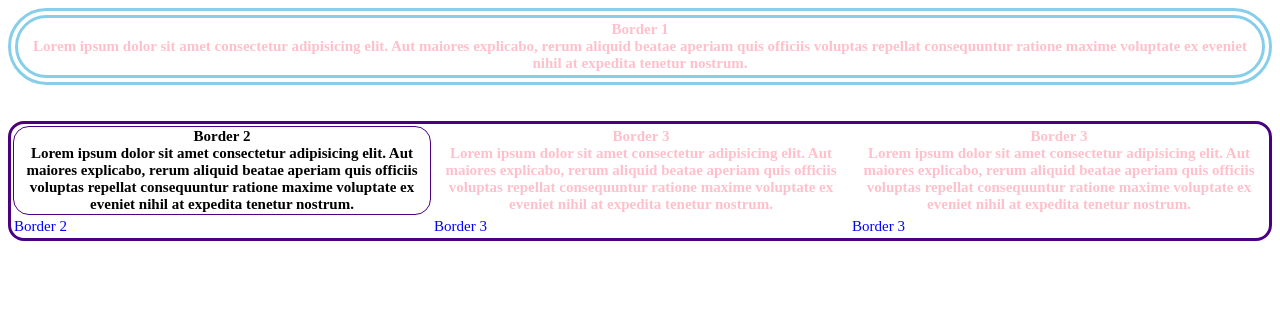
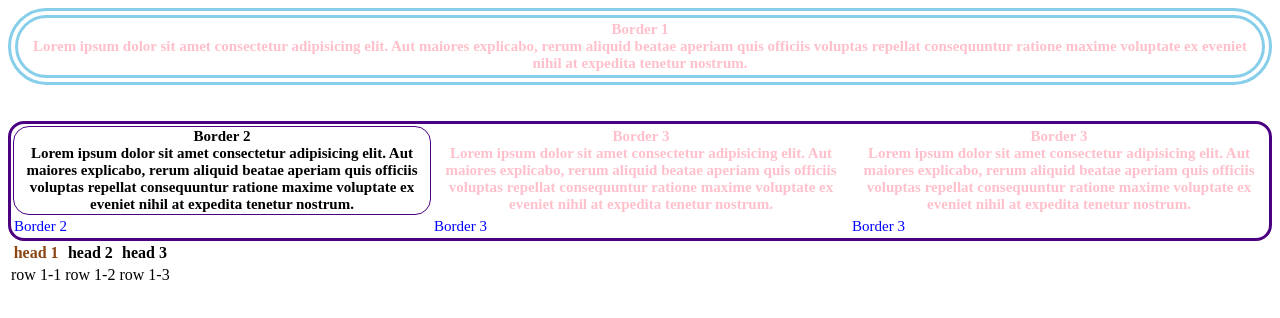
Before and after one commit to intouchsuri/Codecamp-6, a plain HTML site: page day 1/HTML_LAB/08-CSS-border.html in a window 1280 px wide. Drawn offline with Linux system fonts and the light colour scheme.

Commit message:
border 3

```diff
--- a/day 1/HTML_LAB/08-CSS-border.html
+++ b/day 1/HTML_LAB/08-CSS-border.html
@@ -48,5 +48,17 @@
         </tr>
     </table>
 
+    <table>
+        <tr>
+            <th class="data">head 1</th>
+            <th>head 2 </th>
+            <th>head 3</th>
+        </tr>
+        <tr>
+            <td>row 1-1</td>
+            <td>row 1-2</td>
+            <td>row 1-3</td>
+        </tr>
+    </table>
 </body>
 </html>
--- a/day 1/HTML_LAB/CSS_LAB/08-CSS border.css
+++ b/day 1/HTML_LAB/CSS_LAB/08-CSS border.css
@@ -30,3 +30,9 @@
     border-radius: 2vmin;
     border-width: 1px;
 }
+table.data,
+tr.data,
+th.data,
+td.data {
+    color: saddlebrown;
+}
```
